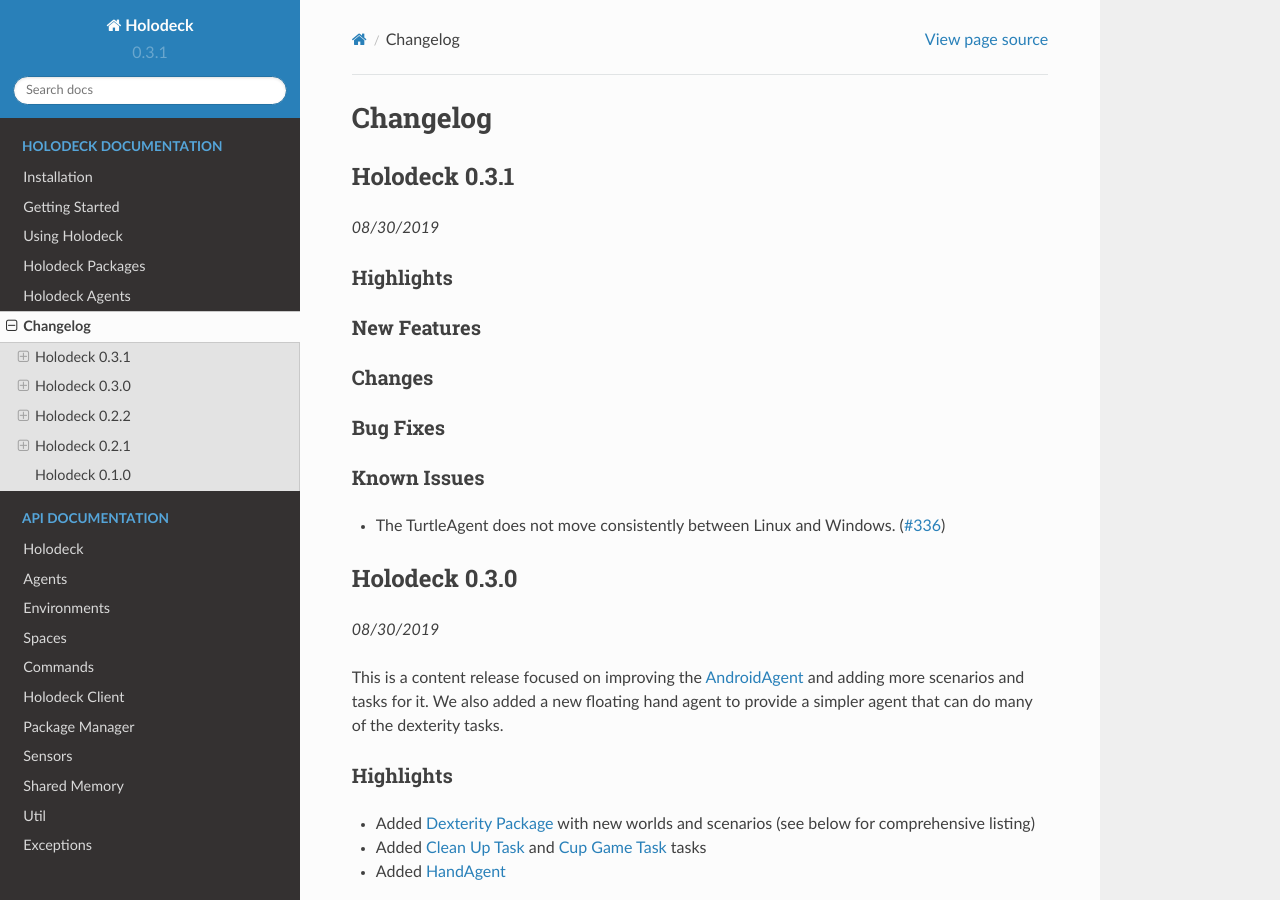
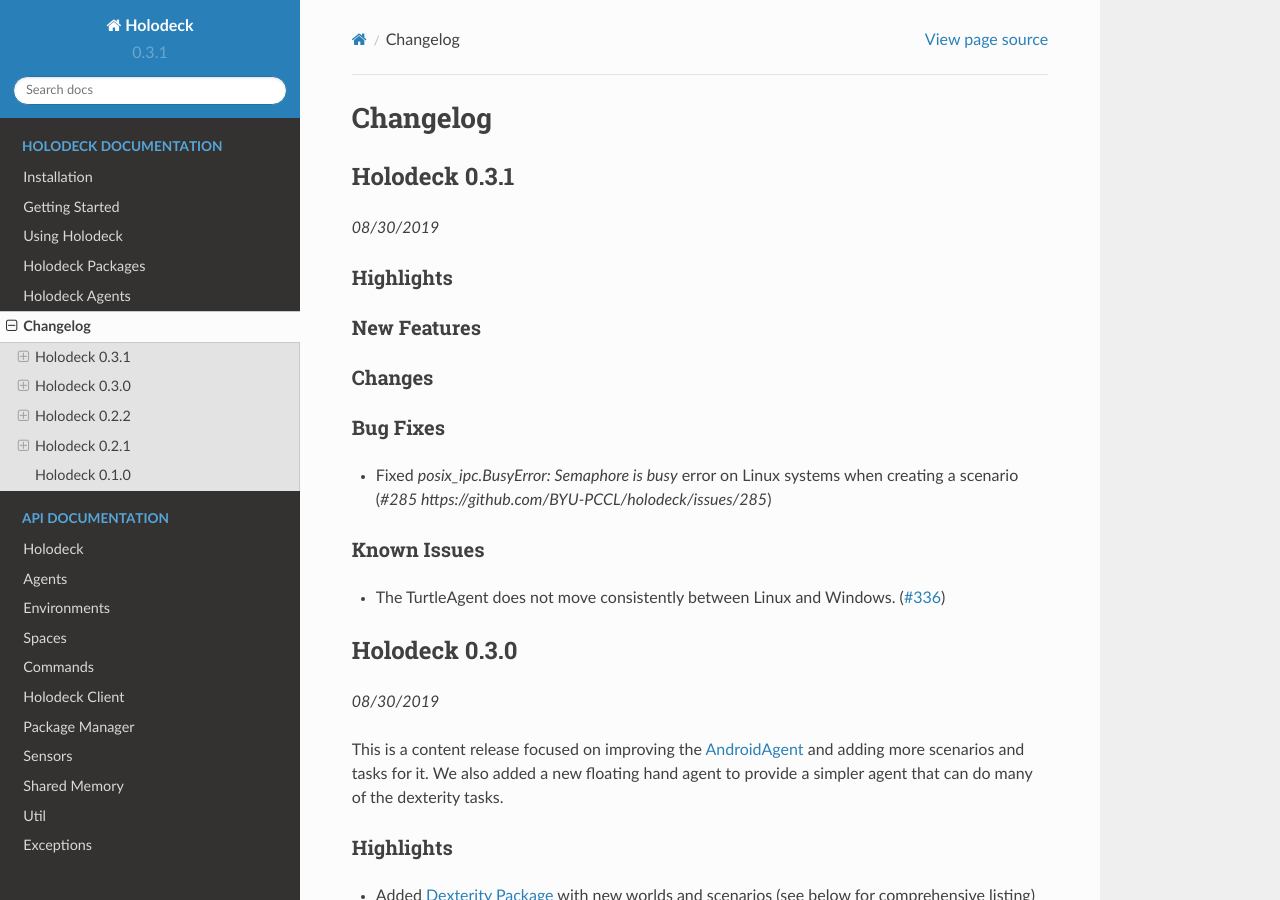
Before and after one commit to BYU-PCCL/holodeck, a Sphinx documentation site: the page built from docs/changelog/changelog.rst, in a window 1280 px wide and 900 px high. Built offline with Sphinx 7.4.7 and the Read the Docs theme 2.0.0, drawn with Linux system fonts in a browser that asks for light colours; formulas are drawn with MathJax 3.

Commit message:
Add changelog entry

```diff
--- a/docs/changelog/changelog.rst
+++ b/docs/changelog/changelog.rst
@@ -29,7 +29,9 @@
 
 Bug Fixes
 ~~~~~~~~~
-
+- Fixed `posix_ipc.BusyError: Semaphore is busy` error on Linux systems when
+  creating a scenario
+  (`#285 https://github.com/BYU-PCCL/holodeck/issues/285`)
 
 Known Issues
 ~~~~~~~~~~~~
```
